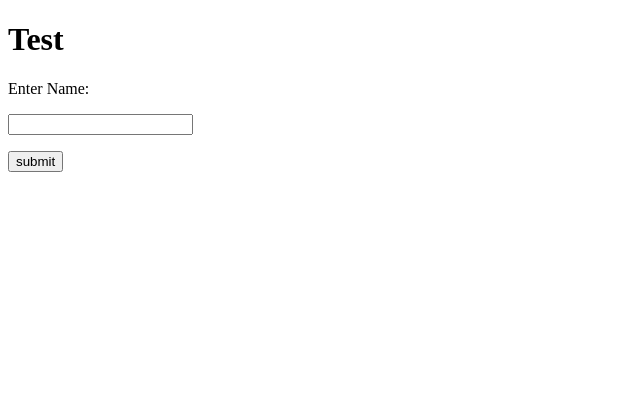
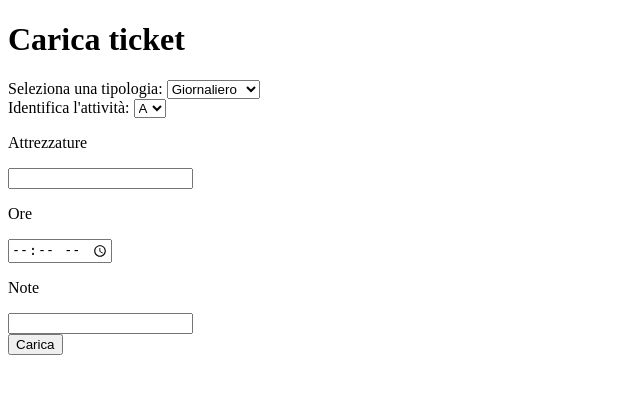
Before and after one commit to f0lg0/gelata, a Flask app: template src/webserver/web/templates/carica.html in a window 1280 px wide. Shown: the top 394 px of the page, without its empty margins (0-640 px from the left). Run offline with Flask 2, Linux system fonts and the light colour scheme; the template is opened without the code that fills it, so the values that code supplies are empty.

Commit message:
new: skeleton of tickets page

```diff
--- a/src/webserver/tickets_handler/tickets.py
+++ b/src/webserver/tickets_handler/tickets.py
@@ -10,5 +10,5 @@ def serve_tickets_page():
     if request.method == "GET":
         return render_template("carica.html")
     if request.method == "POST":
-        print(request.form['nm'])  # estraendo lo username inserito
+        print(request.form)  # estraendo lo username inserito
         return redirect("/")
--- a/src/webserver/web/templates/carica.html
+++ b/src/webserver/web/templates/carica.html
@@ -8,11 +8,45 @@
     </head>
 
     <body>
-        <h1>Test</h1>
+        <h1>Carica ticket</h1>
         <form action="http://127.0.0.1:5000/carica" method="post">
-            <p>Enter Name:</p>
-            <p><input type="text" name="nm" /></p>
-            <p><input type="submit" value="submit" /></p>
+            <div>
+                <label for="tipologia">Seleziona una tipologia:</label>
+
+                <select name="tipologia" id="tipologia">
+                    <option value="Giornaliero">Giornaliero</option>
+                    <option value="Settimanale">Settimanale</option>
+                    <option value="Mensile">Mensile</option>
+                    <option value="Annuale">Annuale</option>
+                </select>
+            </div>
+
+            <div>
+                <label for="attività">Identifica l'attività:</label>
+
+                <select name="attività" id="attività">
+                    <option value="A">A</option>
+                    <option value="B">B</option>
+                    <option value="C">C</option>
+                </select>
+            </div>
+
+            <div>
+                <p>Attrezzature</p>
+                <input type="text" />
+            </div>
+
+            <div>
+                <p>Ore</p>
+                <input type="time" />
+            </div>
+
+            <div>
+                <p>Note</p>
+                <input type="text" />
+            </div>
+
+            <button type="submit">Carica</button>
         </form>
     </body>
 </html>
```
